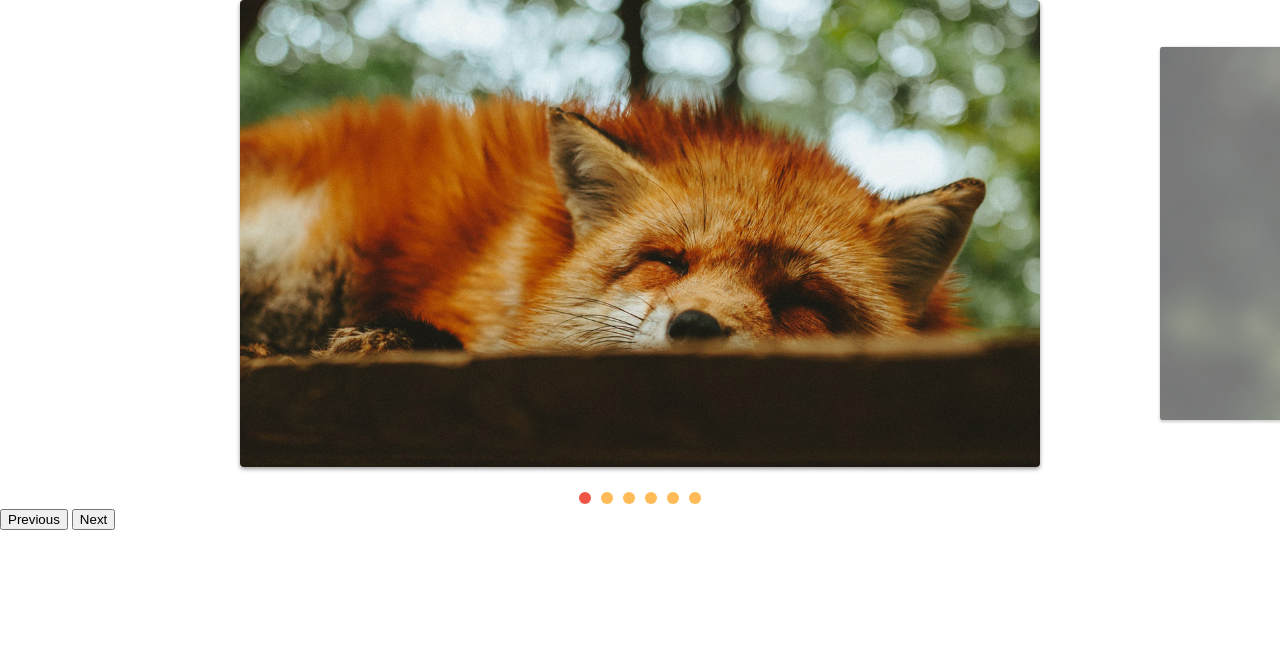
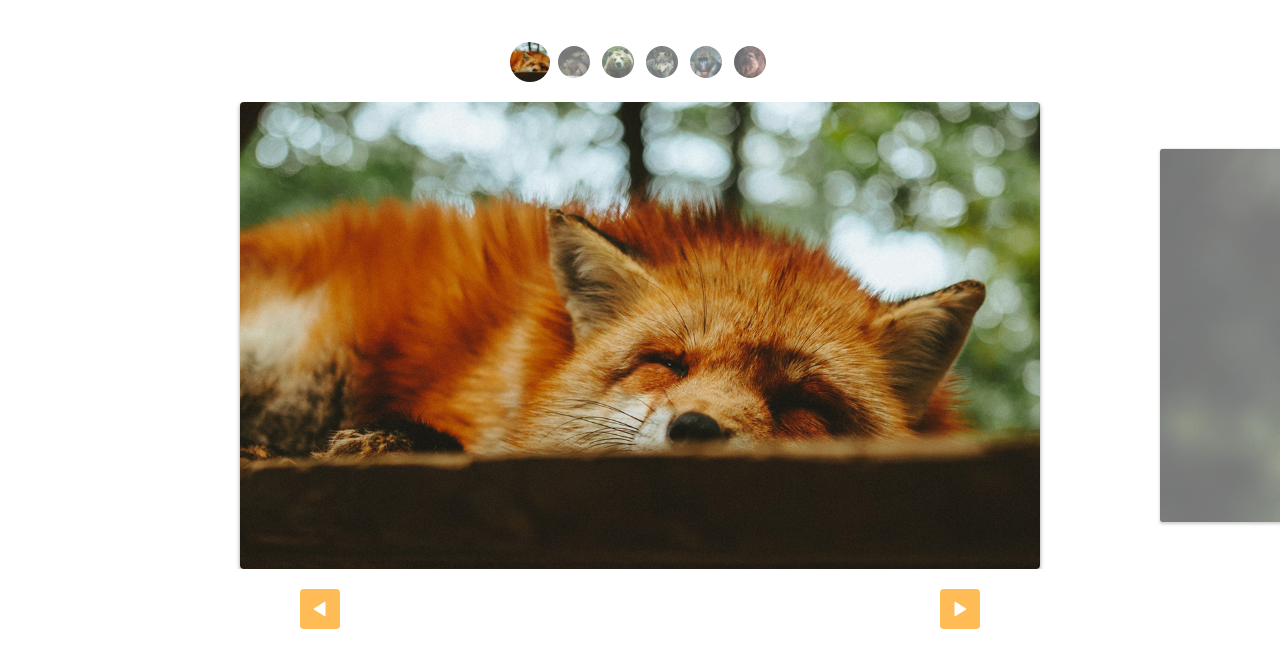
Before and after one commit to ericthmoritsuka/slideFotos, a plain HTML site: page index.html in a window 1280 px wide. Drawn offline with Linux system fonts and the light colour scheme.

Commit message:
slide finalizado com custom controls estilizados e setas nos botoes

```diff
--- a/css/style.css
+++ b/css/style.css
@@ -53,7 +53,7 @@ img {
   display: block;
   width: 12px;
   height: 12px;
-  background: #FB5;
+  background: #fb5;
   border-radius: 50%;
   overflow: hidden;
   text-indent: -999px;
@@ -64,3 +64,48 @@ img {
 [data-control="slide"] li a:hover {
   background-color: #e54;
 }
+
+.custom-controls {
+  display: flex;
+  justify-content: center;
+  margin-top: 40px;
+  flex-wrap: wrap;
+}
+
+.custom-controls li {
+  opacity: 0.6;
+  transform: scale(0.8);
+  width: 40px;
+  height: 40px;
+  border-radius: 50%;
+  overflow: hidden;
+  margin: 2px;
+  box-shadow: 0, 2px, 2px, rgba(0, 0, 0, 0.5);
+  margin-bottom: 20px;
+  transition: 0.3s;
+}
+
+.custom-controls li.ativo {
+  opacity: 1;
+  transform: scale(1);
+}
+
+.arrow-nav {
+  display: flex;
+  justify-content: space-around;
+  margin: 20px 0;
+}
+
+.arrow-nav button {
+  cursor: pointer;
+  border: none;
+  border-radius: 4px;
+  background: #fb5 url("../img/arrow.svg") center center no-repeat;
+  color: white;
+  width: 40px;
+  height: 40px;
+}
+
+.arrow-nav button.prev {
+  transform: rotate(-180deg);
+}
--- a/index.html
+++ b/index.html
@@ -8,6 +8,14 @@
   <title>Slide</title>
 </head>
 <body>
+  <ul class="custom-controls">
+    <li><img src="./img/foto1-thumb.jpg" alt=""></li>
+    <li><img src="./img/foto2-thumb.jpg" alt=""></li>
+    <li><img src="./img/foto3-thumb.jpg" alt=""></li>
+    <li><img src="./img/foto4-thumb.jpg" alt=""></li>
+    <li><img src="./img/foto5-thumb.jpg" alt=""></li>
+    <li><img src="./img/foto6-thumb.jpg" alt=""></li>
+  </ul>
   <div class="slide-wrapper">
     <ul class="slide">
       <li><img src="./img/foto1.jpg" alt=""></li>
@@ -19,8 +27,8 @@
     </ul>
   </div>
   <div class="arrow-nav">
-    <button class="prev">Previous</button>
-    <button class="next">Next</button>
+    <button class="prev"></button>
+    <button class="next"></button>
   </div>
   <script type="module" src="./js/script.js"></script>
 </body>
--- a/js/script.js
+++ b/js/script.js
@@ -1,6 +1,6 @@
-import { SlideNav } from "./slide.js";
+import SlideNav from "./slide.js";
 
 const slide = new SlideNav(".slide", ".slide-wrapper");
 slide.init();
 slide.addArrow(".prev", ".next");
-slide.addControl();
+slide.addControl('.custom-controls');
--- a/js/slide.js
+++ b/js/slide.js
@@ -1,6 +1,6 @@
 import debounce from "./debounce.js";
 
-export default class Slide {
+export class Slide {
   constructor(slide, wrapper) {
     this.slide = document.querySelector(slide);
     this.wrapper = document.querySelector(wrapper);
@@ -157,7 +157,7 @@ export default class Slide {
   }
 }
 
-export class SlideNav extends Slide {
+export default class SlideNav extends Slide {
   constructor(slide, wrapper) {
     super(slide, wrapper);
     this.bindControlEvents();
```
